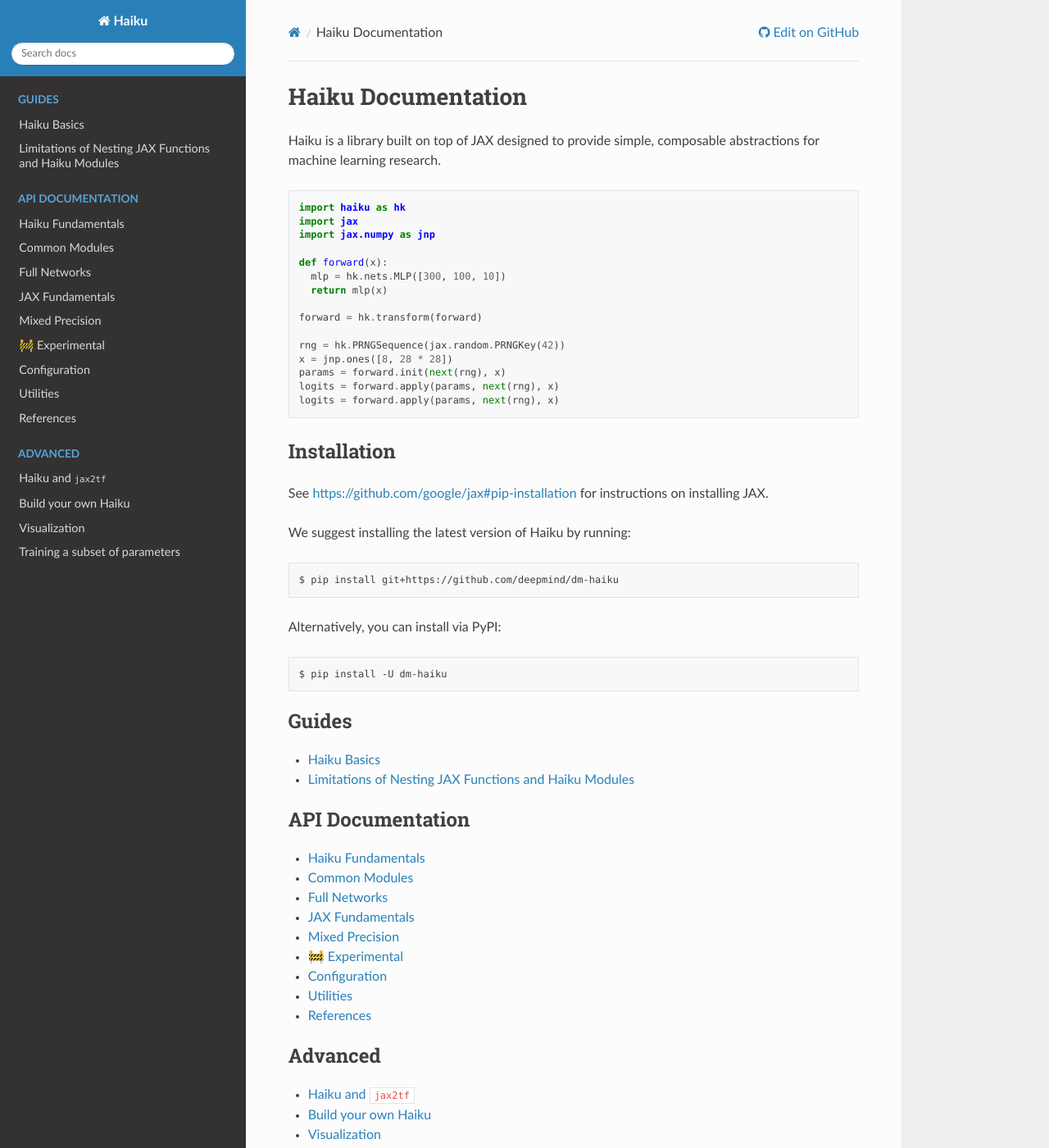
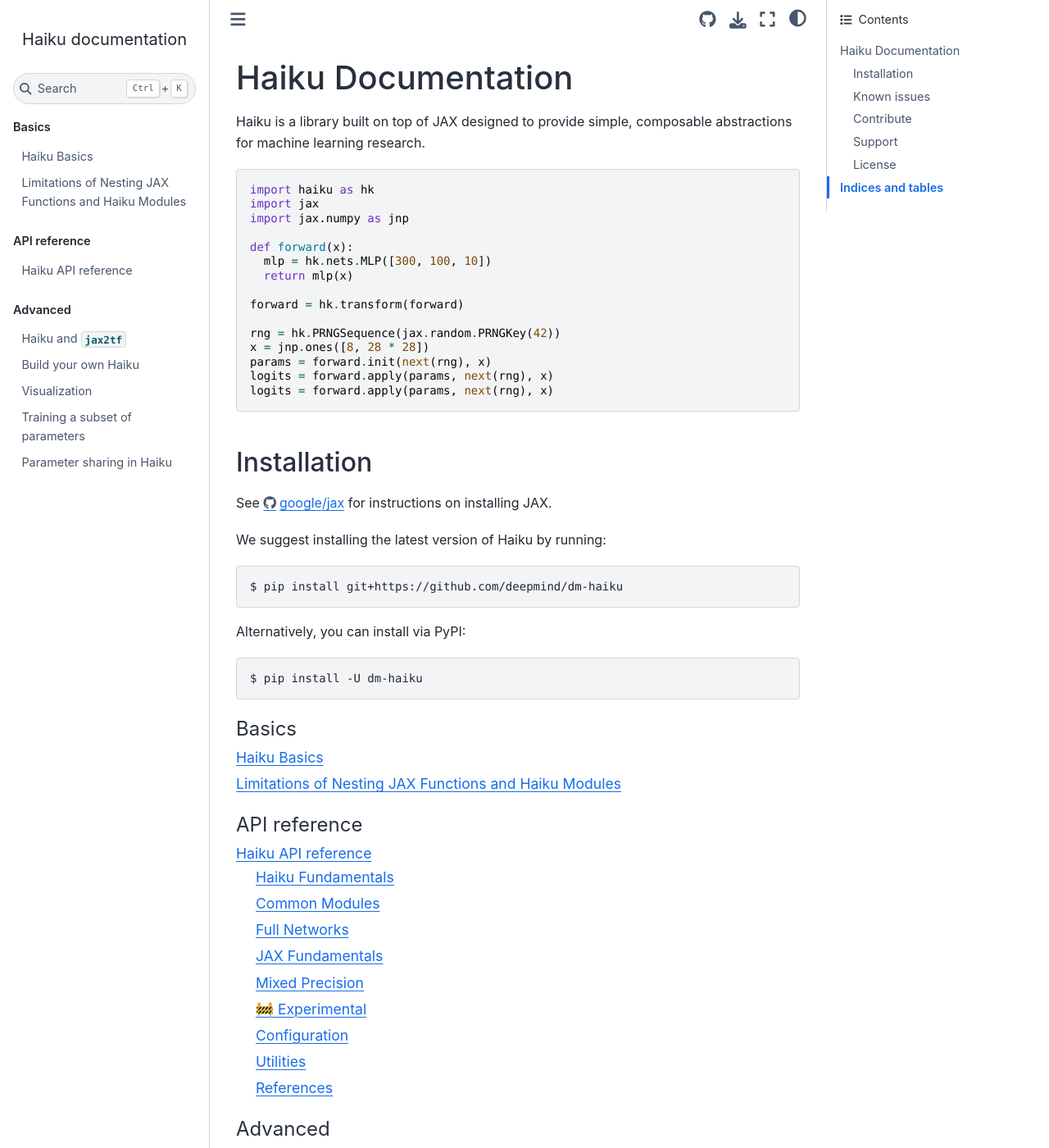
Before and after one commit to google-deepmind/dm-haiku, a Sphinx documentation site: the page built from docs/index.rst, in a window 1280 px wide and 1400 px high. Shown: the whole window at 82% size. Built offline with Sphinx 7.4.7 and the Sphinx Book theme 1.1.4, drawn with Linux system fonts in a browser that asks for light colours; formulas are drawn with MathJax 3; some of the changed text lies outside the part shown.

Commit message:
Update docs theme and sphinx version.
See previe of new theme at
https://dm-haiku--505.org.readthedocs.build/en/505/api.html.

PiperOrigin-RevId: 469490440

```diff
--- a/docs/api.rst
+++ b/docs/api.rst
@@ -1,3 +1,7 @@
+###################
+Haiku API reference
+###################
+
 Haiku Fundamentals
 ==================
 
--- a/docs/conf.py
+++ b/docs/conf.py
@@ -87,12 +87,12 @@
     'sphinx.ext.autosummary',
     'sphinx.ext.doctest',
     'sphinx.ext.inheritance_diagram',
-    'sphinx.ext.intersphinx',
     'sphinx.ext.linkcode',
     'sphinx.ext.napoleon',
     'sphinxcontrib.bibtex',
     'sphinxcontrib.katex',
     'sphinx_autodoc_typehints',
+    'sphinx_book_theme',
     'coverage_check',
     'nbsphinx',
     'IPython.sphinxext.ipython_console_highlighting',
@@ -119,7 +119,12 @@
 # The theme to use for HTML and HTML Help pages.  See the documentation for
 # a list of builtin themes.
 #
-html_theme = 'sphinx_rtd_theme'
+html_theme = 'sphinx_book_theme'
+
+html_theme_options = {
+    'repository_url': 'https://github.com/deepmind/dm-haiku',
+    'use_repository_button': True,
+}
 
 # Add any paths that contain custom static files (such as style sheets) here,
 # relative to this directory. They are copied after the builtin static files,
@@ -203,12 +208,6 @@
           hk.__file__)), lineno, lineno + len(source) - 1)
 
 
-# -- Intersphinx configuration -----------------------------------------------
-
-intersphinx_mapping = {
-    'jax': ('https://jax.readthedocs.io/en/latest/', None),
-}
-
 # -- nbsphinx configuration --------------------------------------------------
 
 # TODO(tomhennigan): Consider auto/always here.
--- a/docs/index.rst
+++ b/docs/index.rst
@@ -39,15 +39,15 @@
     $ pip install -U dm-haiku
 
 .. toctree::
-   :caption: Guides
+   :caption: Basics
    :maxdepth: 1
 
    notebooks/basics
    notebooks/transforms
 
 .. toctree::
-   :caption: API Documentation
-   :maxdepth: 1
+   :caption: API reference
+   :maxdepth: 2
 
    api
 
@@ -59,6 +59,7 @@
    notebooks/build_your_own_haiku
    notebooks/visualization
    notebooks/non_trainable
+   notebooks/parameter_sharing
 
 Known issues
 ------------
--- a/docs/requirements.txt
+++ b/docs/requirements.txt
@@ -65,15 +65,15 @@
 seaborn==0.11.1
 six==1.16.0
 snowballstemmer==2.1.0
-Sphinx==3.3.0
+sphinx==4.5.0
 sphinx-autodoc-typehints==1.11.1
-sphinx-rtd-theme==0.5.0
+sphinx-book-theme==0.3.3
 sphinxcontrib-applehelp==1.0.2
 sphinxcontrib-bibtex==1.0.0
 sphinxcontrib-devhelp==1.0.2
 sphinxcontrib-htmlhelp==2.0.0
 sphinxcontrib-jsmath==1.0.1
-sphinxcontrib-katex==0.7.1
+sphinxcontrib-katex==0.8.6
 sphinxcontrib-qthelp==1.0.3
 sphinxcontrib-serializinghtml==1.1.5
 tabulate==0.8.9
```
